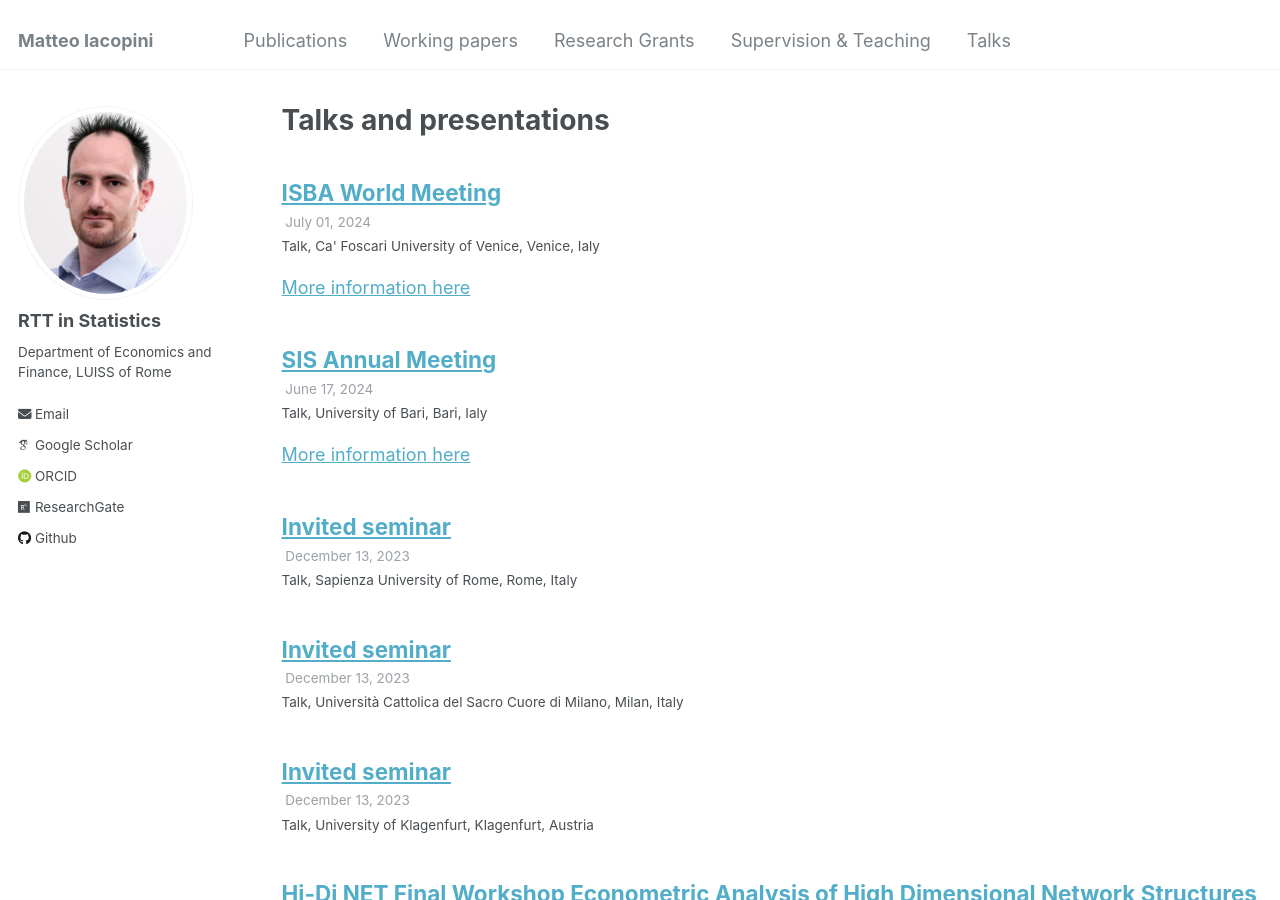
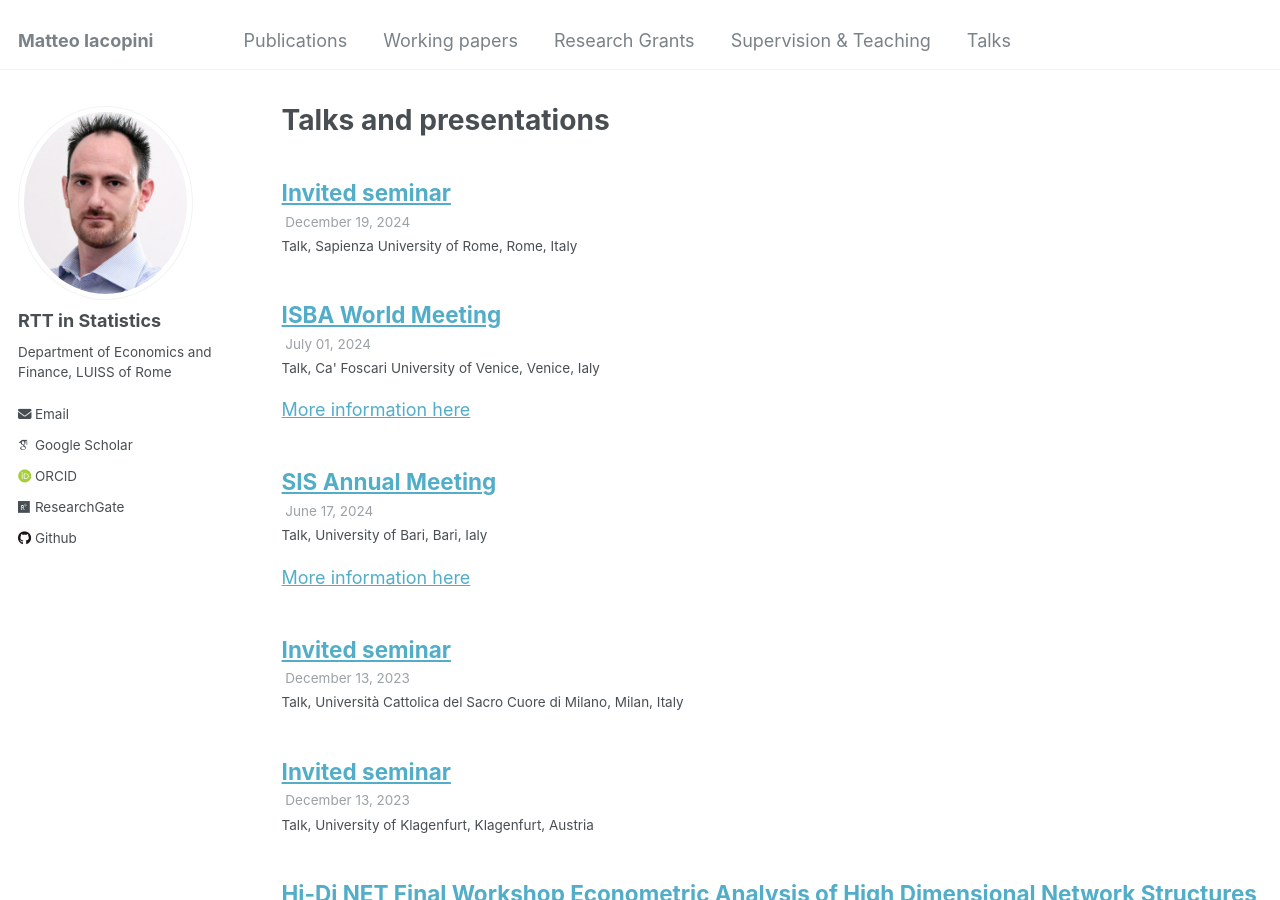
Before and after one commit to matteoiacopini/matteoiacopini.github.io, a Jekyll site: the page built from _pages/talks.html, in a window 1280 px wide and 900 px high. Built offline with Jekyll 4.4.1, drawn with Linux system fonts in a browser that asks for light colours; some web fonts are replaced.

Commit message:
Update 2024-12-19-Sapienza.md

```diff
--- a/_talks/2024-12-19-Sapienza.md
+++ b/_talks/2024-12-19-Sapienza.md
@@ -4,7 +4,7 @@ collection: talks
 type: "Talk"
 permalink: /talks/2024-12-19-Sapienza
 venue: "Sapienza University of Rome"
-date: 2023-12-13
+date: 2024-12-19
 location: "Rome, Italy"
 ---
 
```
